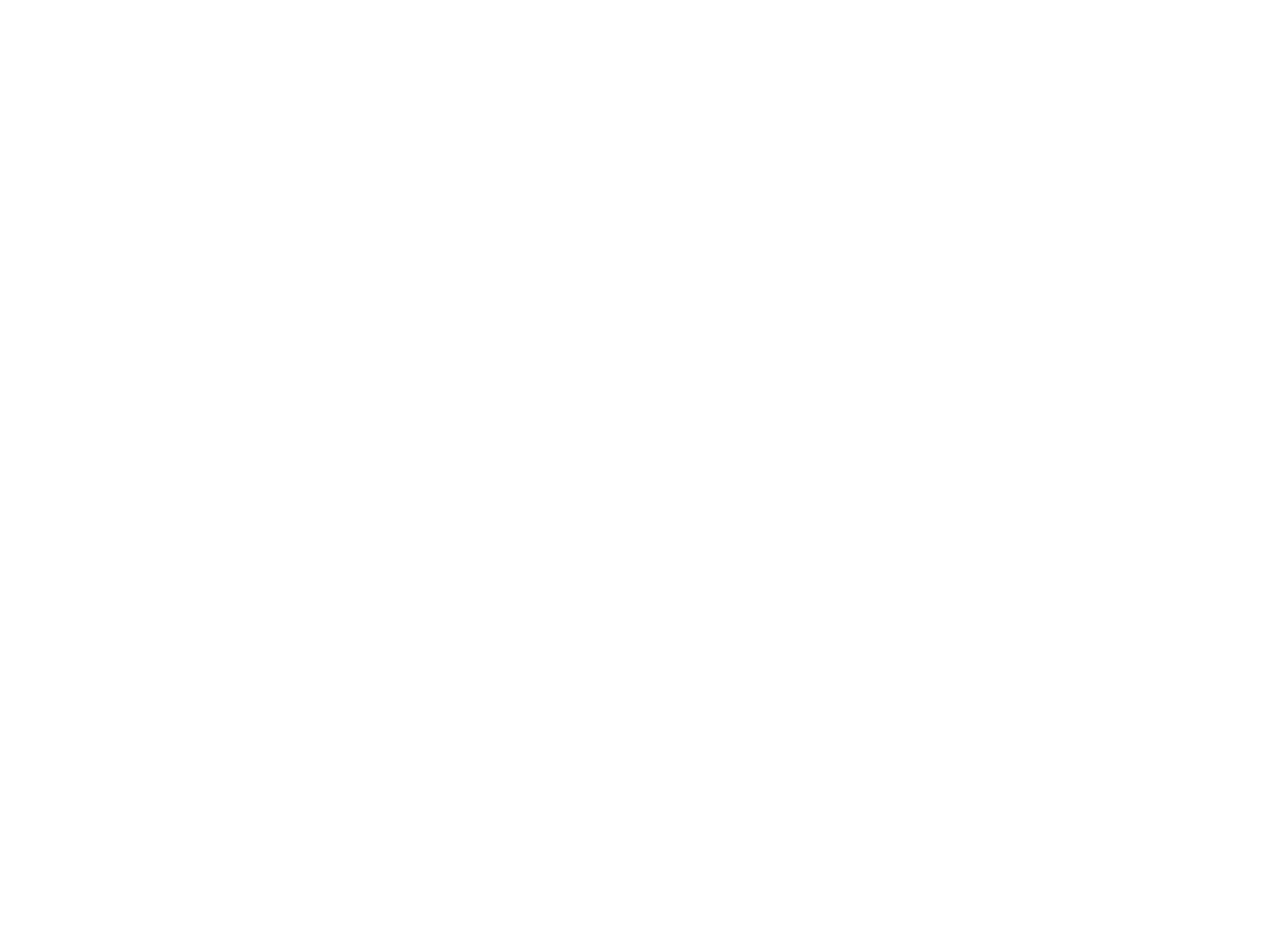
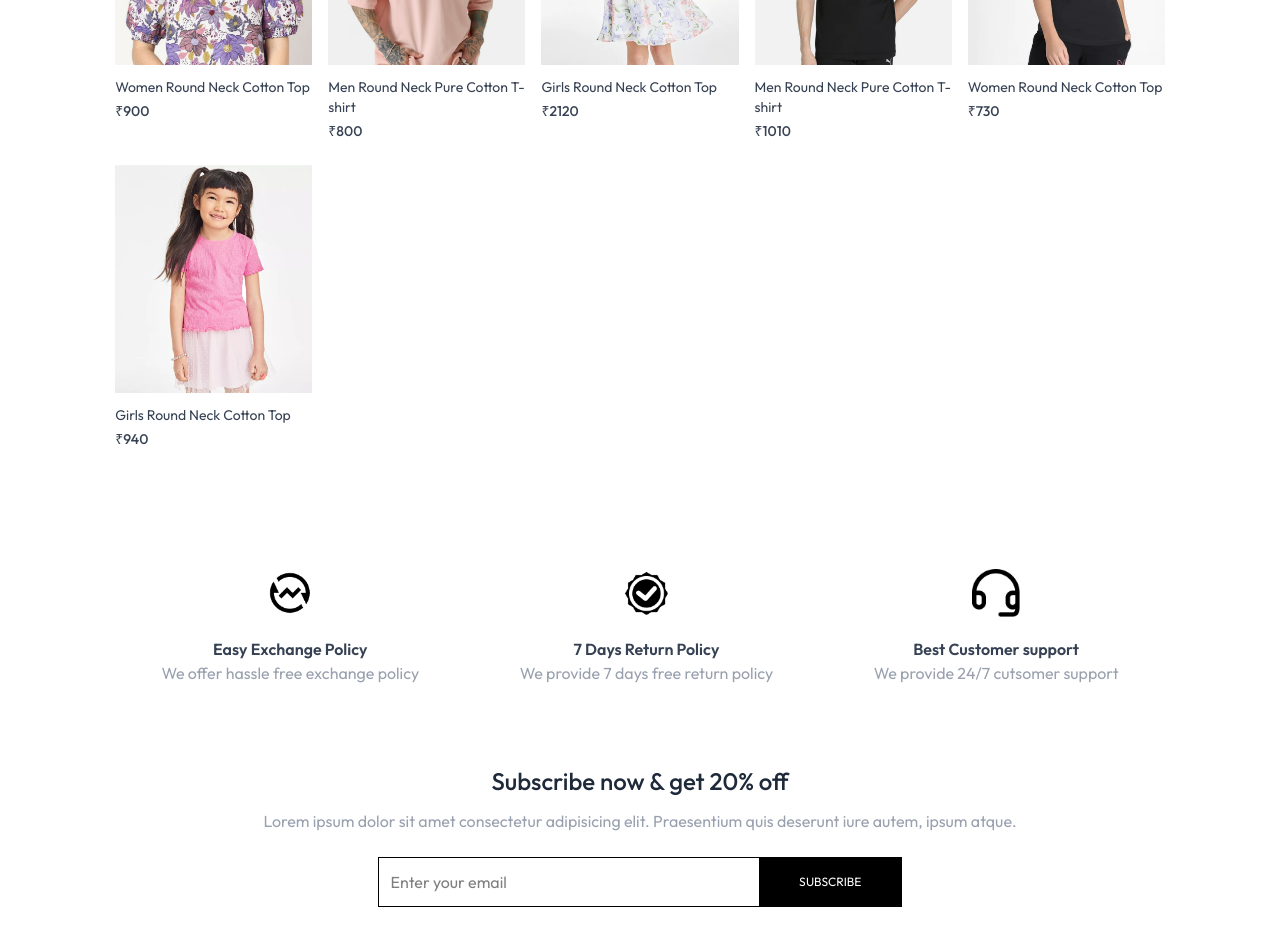
Before and after one commit to anushka44-bot/LuxeCart, a React (Vite) app in the folder frontend/: page / in a window 1280 px wide. Shown: the part 1620-2551 px from the top of the page. Before the commit the page ends 1326 px from the top, so only its background shows below. Built offline with nearby package versions, Linux system fonts and the light colour scheme.

Commit message:
ui update

```diff
--- a/frontend/src/App.jsx
+++ b/frontend/src/App.jsx
@@ -10,6 +10,7 @@
 import PlaceOrder from "./pages/PlaceOrder";
 import Order from "./pages/Order";
 import Navbar from "./components/Navbar";
+import Footer from "./components/Footer";
 
 const App = () => {
   return (
@@ -26,6 +27,7 @@
         <Route path="/place-order" element={<PlaceOrder />} />
         <Route path="/orders" element={<Order />} />
       </Routes>
+      <Footer />
     </div>
   );
 };
--- a/frontend/src/assets/frontend_assets/assets.js
+++ b/frontend/src/assets/frontend_assets/assets.js
@@ -238,7 +238,7 @@
         subCategory: "Topwear",
         sizes: ["S", "M", "L", "XL"],
         date: 1716624445448,
-        bestseller: false
+        bestseller: true
     },
     {
         _id: "aaaam",
@@ -262,7 +262,7 @@
         subCategory: "Topwear",
         sizes: ["S", "M", "L", "XL"],
         date: 1716626645448,
-        bestseller: false
+        bestseller: true
     },
     {
         _id: "aaaao",
--- /dev/null
+++ b/frontend/src/components/BestSeller.jsx
@@ -0,0 +1,39 @@
+import React, { useContext, useEffect, useState } from "react";
+import { ShopContext } from "../context/ShopContext";
+import Title from "./Title";
+import ProductItem from "./ProductItem";
+
+const BestSeller = () => {
+  const { products } = useContext(ShopContext);
+  const [bestseller, setBestSeller] = useState([]);
+
+  useEffect(() => {
+    const bestProduct = products.filter((item) => item.bestseller);
+    setBestSeller(bestProduct.slice(0, 6));
+  }, []);
+
+  return (
+    <div className="my-10">
+      <div className="text-center text-3xl py-8">
+        <Title text1={"BEST "} text2={"SELLERS"} />
+        <p className="w-3/4 m-auto text-xs sm:text-sm ,d:text-base text-gray-600">
+          Lorem ipsum dolor sit amet consectetur adipisicing elit. Accusantium,
+          dolor!
+        </p>
+      </div>
+      <div className="grid grid-cols-2 sm:grid-cols-3 md:grid-cols-4 lg:grid-cols-5 gap-4 gap-y-6">
+        {bestseller.map((item, index) => (
+          <ProductItem
+            key={item._id}
+            id={item._id}
+            name={item.name}
+            image={item.image}
+            price={item.price}
+          />
+        ))}
+      </div>
+    </div>
+  );
+};
+
+export default BestSeller;
--- /dev/null
+++ b/frontend/src/components/Footer.jsx
@@ -0,0 +1,7 @@
+import React from "react";
+
+const Footer = () => {
+  return <div></div>;
+};
+
+export default Footer;
--- /dev/null
+++ b/frontend/src/components/NewsletterBox.jsx
@@ -0,0 +1,38 @@
+import React from "react";
+
+const NewsletterBox = () => {
+  const onSubmitHandler = (event) => {
+    event.preventDefault();
+  };
+
+  return (
+    <div className="text-center">
+      <p className="text-2xl font-medium text-gray-800">
+        Subscribe now & get 20% off
+      </p>
+      <p className="text-gray-400 mt-3">
+        Lorem ipsum dolor sit amet consectetur adipisicing elit. Praesentium
+        quis deserunt iure autem, ipsum atque.
+      </p>
+      <form
+        onSubmit={onSubmitHandler}
+        className="w-full sm:w-1/2 flex items-center gap-3 mx-auto my-6 border pl-3"
+      >
+        <input
+          className="w-full sm:flex-1 outline-none"
+          type="email"
+          placeholder="Enter your email"
+          required
+        />
+        <button
+          type="submit"
+          className="bg-black text-white text-xs px-10 py-4"
+        >
+          SUBSCRIBE
+        </button>
+      </form>
+    </div>
+  );
+};
+
+export default NewsletterBox;
--- /dev/null
+++ b/frontend/src/components/OurPolicy.jsx
@@ -0,0 +1,26 @@
+import React from "react";
+import { assets } from "../assets/frontend_assets/assets";
+
+const OurPolicy = () => {
+  return (
+    <div className="flex flex-col sm:flex-row justify-around gap-12 sm:gap-2 text-center py-20 text-xs sm:text-sm md:text-base text-gray-700">
+      <div>
+        <img src={assets.exchange_icon} className="w-12 m-auto mb-5" alt="" />
+        <p className="font-semibold">Easy Exchange Policy</p>
+        <p className="text-gray-400">We offer hassle free exchange policy</p>
+      </div>
+      <div>
+        <img src={assets.quality_icon} className="w-12 m-auto mb-5" alt="" />
+        <p className="font-semibold">7 Days Return Policy</p>
+        <p className="text-gray-400">We provide 7 days free return policy</p>
+      </div>
+      <div>
+        <img src={assets.support_img} className="w-12 m-auto mb-5" alt="" />
+        <p className="font-semibold">Best Customer support</p>
+        <p className="text-gray-400">We provide 24/7 cutsomer support</p>
+      </div>
+    </div>
+  );
+};
+
+export default OurPolicy;
--- a/frontend/src/pages/Home.jsx
+++ b/frontend/src/pages/Home.jsx
@@ -1,12 +1,18 @@
 import React from "react";
 import Hero from "../components/Hero";
 import LatestCollection from "../components/LatestCollection";
+import BestSeller from "../components/BestSeller";
+import OurPolicy from "../components/OurPolicy";
+import NewsletterBox from "../components/NewsletterBox";
 
 const Home = () => {
   return (
     <div>
       <Hero />
       <LatestCollection />
+      <BestSeller />
+      <OurPolicy />
+      <NewsletterBox />
     </div>
   );
 };
```
